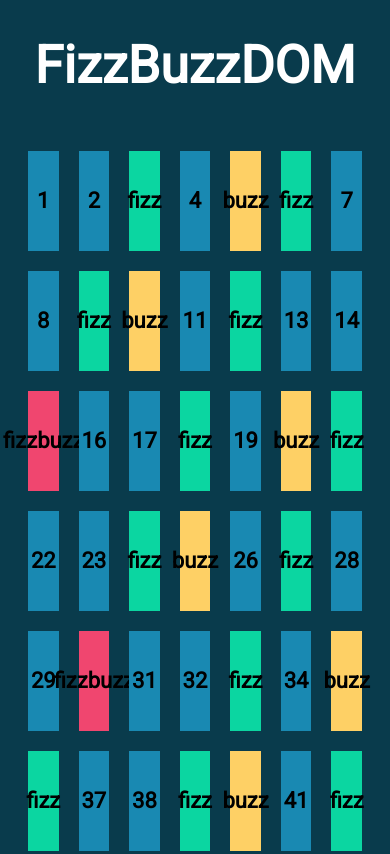
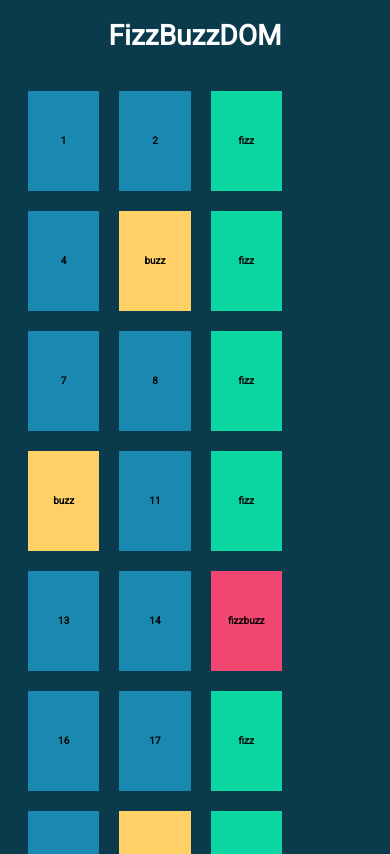
Before and after one commit to albertofanini-prog/js-fizzbuzzdom, a plain HTML site: page index.html in a window 390 px wide. Shown: the top 854 px of the page. Drawn offline with Linux system fonts and the light colour scheme.

Commit message:
5th Commit - Versione responsive

```diff
--- a/index.html
+++ b/index.html
@@ -8,6 +8,7 @@
     <link rel="preconnect" href="https://fonts.gstatic.com" crossorigin>
     <link href="https://fonts.googleapis.com/css2?family=Roboto&display=swap" rel="stylesheet">
     <link rel="stylesheet" href="style.css">
+    <link rel="stylesheet" href="media.css">
     <title>FizzBuzz Dom</title>
 </head>
 <body>
--- /dev/null
+++ b/media.css
@@ -0,0 +1,47 @@
+@media screen and (max-width: 795px){
+    .box{
+        width: calc((100% - 120px) / 6);
+    }
+}
+
+@media screen and (max-width: 679px){
+    .main h1{
+        font-size: 42px;
+    }
+
+    .container > *{
+        font-size: 18px;
+    }
+
+    .box{
+        width: calc((100% - 120px) / 5);
+    }
+}
+
+@media screen and (max-width: 524px){
+    .main h1{
+        font-size: 36px;
+    }
+
+    .container > *{
+        font-size: 14px;
+    }
+
+    .box{
+        width: calc((100% - 120px) / 4);
+    }
+}
+
+@media screen and (max-width: 388pc){
+    .main h1{
+        font-size: 28px;
+    }
+
+    .container > *{
+        font-size: 10px;
+    }
+
+    .box{
+        width: calc((100% - 120px) / 3);
+    }
+}
--- a/style.css
+++ b/style.css
@@ -12,15 +12,6 @@ body{
     display: flex;
     flex-wrap: wrap;
     gap: 20px;
-}
-
-.number_square{
-    display: flex;
-    align-items: center;
-    justify-content: center;
-    background-color: #138982;
-    width: 100px;
-    height: 100px;
 }
 
 .main{
```
